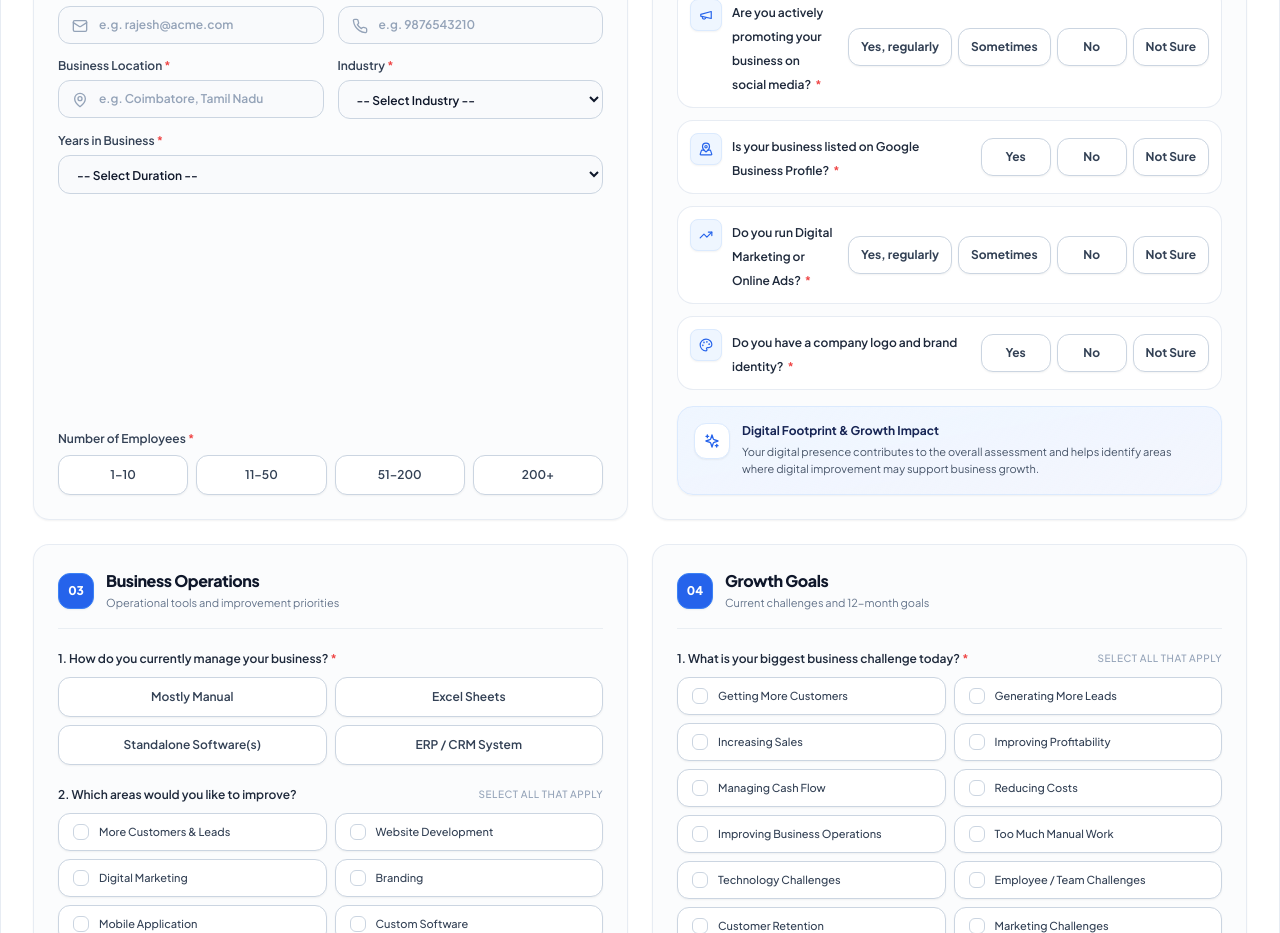
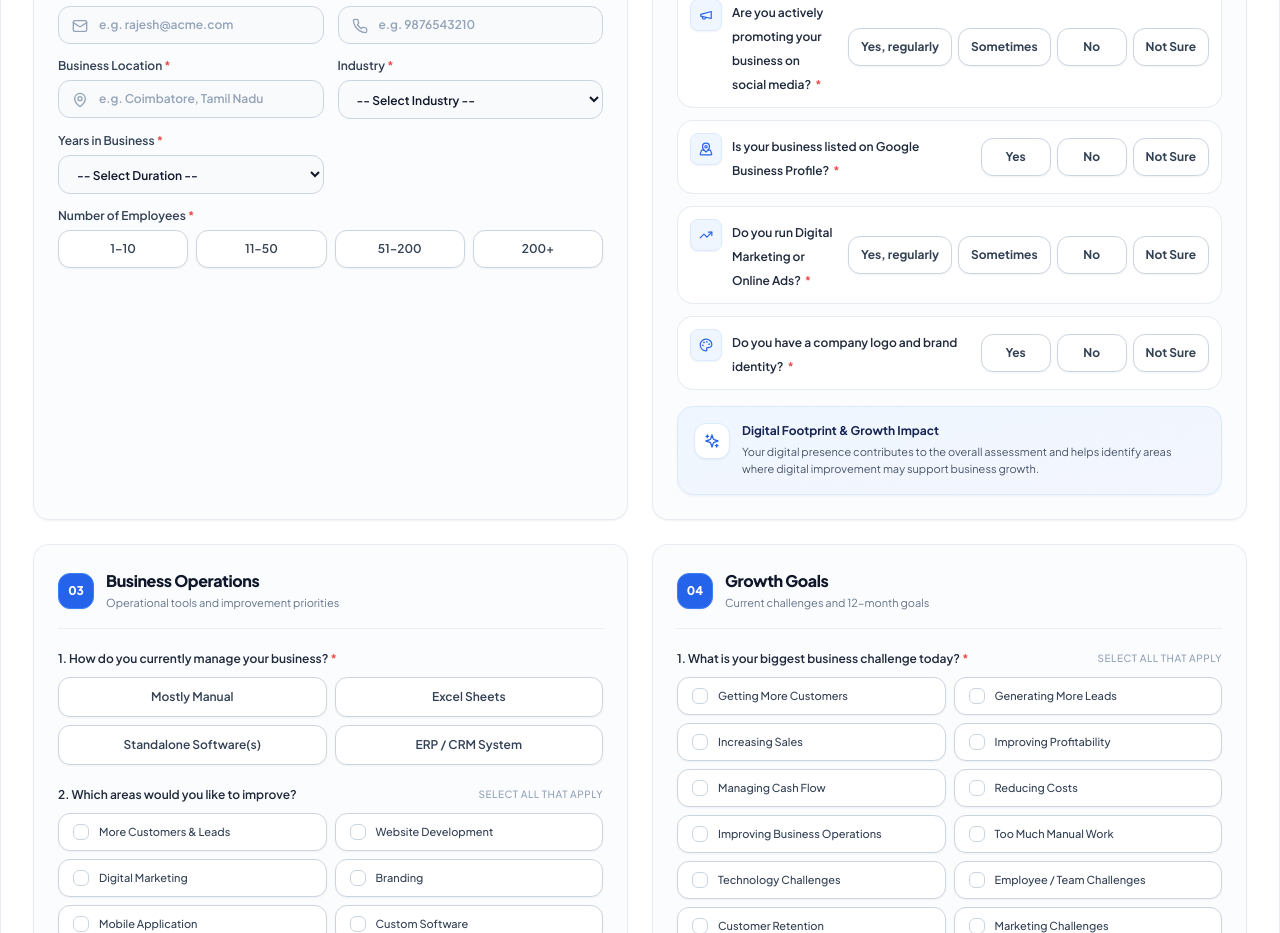
Before and after one commit to dev-ngstellar/ngstellar-business-score, a Next.js app: page / in a window 1280 px wide. Shown: the part 820-1753 px from the top of the page. Built offline with nearby package versions, Linux system fonts and the light colour scheme.

Commit message:
enhanced-ui

```diff
--- a/src/app/page.tsx
+++ b/src/app/page.tsx
@@ -1114,7 +1114,7 @@ export default function BusinessHealthCheckForm() {
                     </div>
 
                     {/* Years */}
-                    <div className="sm:col-span-2">
+                    <div>
                       <label className="mb-1.5 block text-xs font-semibold text-slate-700">
                         Years in Business <span className="text-red-500">*</span>
                       </label>
@@ -1137,12 +1137,10 @@ export default function BusinessHealthCheckForm() {
                       </select>
                       <Err field="yearsInBusiness" />
                     </div>
-                  </div>
-                </div>
 
                     {/* Employees */}
-                <div className="mt-4 pt-2">
-                  <label className="mb-2 block text-xs font-semibold text-slate-700">
+                    <div className="sm:col-span-2">
+                      <label className="mb-1.5 block text-xs font-semibold text-slate-700">
                         Number of Employees <span className="text-red-500">*</span>
                       </label>
                       <div className="grid grid-cols-2 gap-2 sm:grid-cols-4">
@@ -1154,7 +1152,7 @@ export default function BusinessHealthCheckForm() {
                               handleInputChange('employees', emp);
                               validateField('employees', emp);
                             }}
-                        className={`w-full rounded-xl border min-h-[40px] px-3 py-2 text-xs font-semibold text-center transition-all duration-200 focus:outline-none focus:ring-4 focus:ring-blue-500/10 ${
+                            className={`w-full rounded-xl border min-h-[38px] px-3 py-2 text-xs font-semibold text-center transition-all duration-200 focus:outline-none focus:ring-4 focus:ring-blue-500/10 ${
                               formData.employees === emp
                                 ? 'border-blue-600 bg-blue-600 text-white shadow-md shadow-blue-600/15'
                                 : 'border-slate-300 bg-white text-slate-700 shadow-sm hover:border-blue-300 hover:bg-blue-50 hover:text-blue-700 hover:shadow-md'
@@ -1165,6 +1163,8 @@ export default function BusinessHealthCheckForm() {
                         ))}
                       </div>
                       <Err field="employees" />
+                    </div>
+                  </div>
                 </div>
               </div>
 
```
Lines whose indentation alone changed are shown as unchanged.
